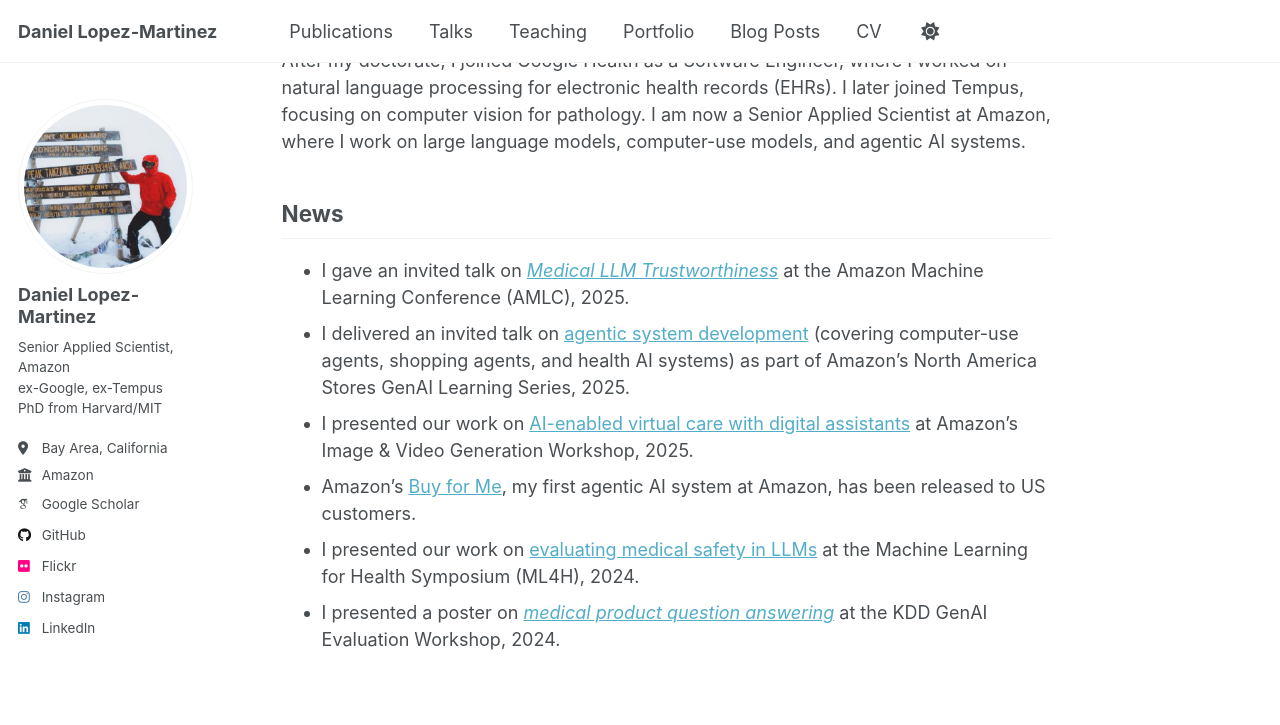
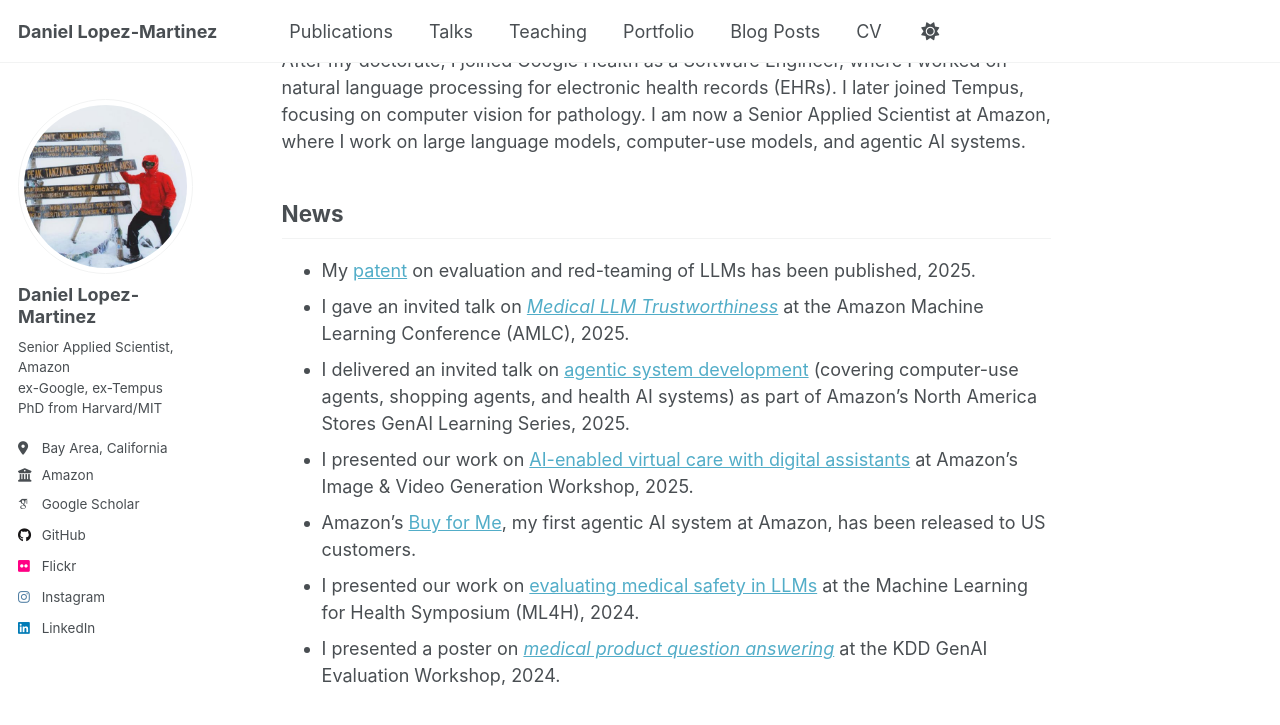
Before and after one commit to daniel-lopezmartinez/daniel-lopezmartinez.github.io, a Jekyll site: the page built from _pages/about.md, in a window 1280 px wide and 900 px high, scrolled down 411 px. Shown: the top 725 px of the window. Built offline with Jekyll 4.4.1, drawn with Linux system fonts in a browser that asks for light colours; some web fonts are replaced; a script that is not in the unit is left out.

Commit message:
Adds entry about patent in news

```diff
--- a/_pages/about.md
+++ b/_pages/about.md
@@ -15,6 +15,7 @@ I graduated from Imperial College London with First Class Honours and received t
 After my doctorate, I joined Google Health as a Software Engineer, where I worked on natural language processing for electronic health records (EHRs). I later joined Tempus, focusing on computer vision for pathology. I am now a Senior Applied Scientist at Amazon, where I work on large language models, computer-use models, and agentic AI systems.
 
 ## News
+- My [patent](https://ppubs.uspto.gov/api/patents/html/20250378274?source=US-PGPUB&requestToken=eyJzdWIiOiI5MTNhN2ZhYS1jNGNmLTQ1NWEtYmYzZS0wMDAwYzAzMTI2ODkiLCJ2ZXIiOiJkYTI4MzgwMy04NTZjLTRiMzgtYTVmMi1jODNkOWM2ZTAzMmYiLCJleHAiOjB9) on evaluation and red-teaming of LLMs has been published, 2025.
 - I gave an invited talk on [_Medical LLM Trustworthiness_](https://daniellopezmartinez.com/talks/2025-11-04-talk-amlc) at the Amazon Machine Learning Conference (AMLC), 2025.
 - I delivered an invited talk on [agentic system development](https://daniellopezmartinez.com/talks/2025-09-25-amazon-nas-genai-series) (covering computer-use agents, shopping agents, and health AI systems) as part of Amazon’s North America Stores GenAI Learning Series, 2025.
 - I presented our work on [AI-enabled virtual care with digital assistants](https://daniellopezmartinez.com/talks/2025-06-26-amazon-image-video-gen) at Amazon’s Image & Video Generation Workshop, 2025.
```
